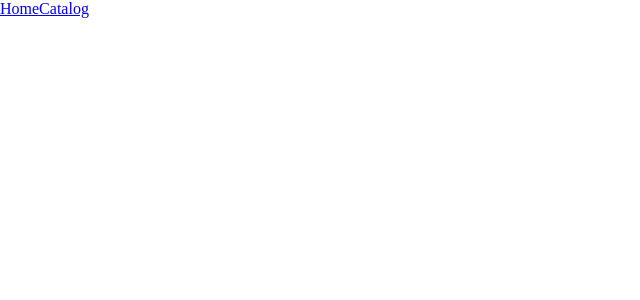
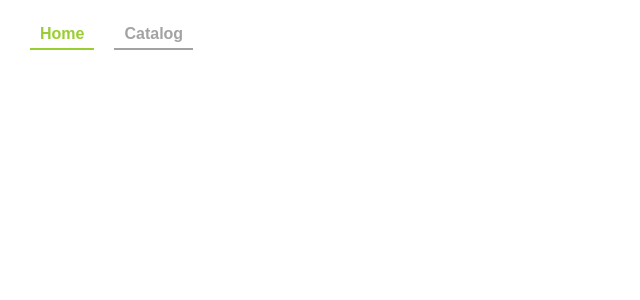
Before and after one commit to anton-sergeenkov/--AppReact, a React app: page / in a window 1280 px wide. Shown: the top 300 px of the page, without its empty margins (0-640 px from the left). Built offline with nearby package versions, Linux system fonts and the light colour scheme.

Commit message:
active link

```diff
--- a/src/components/App/App.js
+++ b/src/components/App/App.js
@@ -1,19 +1,15 @@
 import React, {Component} from 'react';
-import { BrowserRouter as Router, Route, Link } from 'react-router-dom';
-import Menu from '../Menu/Menu';
+import { BrowserRouter as Router, Route } from 'react-router-dom';
+import Header from '../Header/Header';
 import Catalog from '../Catalog/Catalog';
 
 export default class App extends Component {
 	render() {
 		return (
 			<Router>
-				<div>
-					<Menu />
-					<Route path="/catalog" component={Catalog} />
-				</div>
+				<Header />
+				<Route path="/catalog" component={Catalog} />
 			</Router>
 		);
 	}
 }
-
-// <Catalog />
--- a/src/components/Catalog/Catalog.scss
+++ b/src/components/Catalog/Catalog.scss
@@ -6,13 +6,13 @@
     padding: 10px;
 }
 .element {
+    display: flex;
+    flex-direction: column;
+    justify-content: space-around;
     width: 250px;
     margin: 10px;
     padding: 20px;
     box-shadow: $box-shadow;
-    display: flex;
-    flex-direction: column;
-    justify-content: space-around;
     .name {
         padding: 10px;
         text-align: center;
--- /dev/null
+++ b/src/components/Header/Header.js
@@ -0,0 +1,19 @@
+import React, {Component} from 'react';
+import Menu from '../Menu/Menu';
+import classes from './Header.scss';
+
+export default class Header extends Component {
+	constructor(props) {
+		super(props);
+		this.state = {
+			//
+		};
+	}
+	render() {
+		return (
+			<div className={classes.wrapper}>
+                <Menu />
+			</div>
+		);
+	}
+}
--- /dev/null
+++ b/src/components/Header/Header.scss
@@ -0,0 +1,6 @@
+@import './src/styles/vars';
+
+.wrapper {
+    display: flex;
+    padding: 20px;
+}
--- a/src/components/Menu/Menu.js
+++ b/src/components/Menu/Menu.js
@@ -1,6 +1,6 @@
 import React, {Component} from 'react';
 import classes from './Menu.scss';
-import { BrowserRouter as Router, Route, Link } from 'react-router-dom';
+import { BrowserRouter as Router, Route, NavLink } from 'react-router-dom';
 
 export default class Menu extends Component {
 	constructor(props) {
@@ -11,10 +11,10 @@ export default class Menu extends Component {
 	}
 	render() {
 		return (
-			<div className={classes.wrapper}>
-				<Link to="/">Home</Link>
-				<Link to="/catalog/">Catalog</Link>
-			</div>
+			<ul className={classes.wrapper}>
+				<li><NavLink to="/" exact>Home</NavLink></li>
+				<li><NavLink to="/catalog/">Catalog</NavLink></li>
+			</ul>
 		);
 	}
 }
--- a/src/components/Menu/Menu.scss
+++ b/src/components/Menu/Menu.scss
@@ -1,6 +1,25 @@
+@import './src/styles/vars';
+
 .wrapper {
-    //
+    display: flex;
+    margin: 0;
+    padding: 0;
+    list-style-type: none;
+    a {
+        display: block;
+        margin: 0px 10px;
+        padding: 5px 10px;
+        border-bottom: 2px solid $color-text;
+        font-family: sans-serif;
+        font-weight: bold;
+        color: $color-text;
+        text-decoration: none;
+    }
 }
-.element {
-    //
+
+:global {
+    a.active {
+        border-bottom: 2px solid $color-accent-text !important;
+        color: $color-accent-text !important;
+    }
 }
--- a/src/styles/vars.scss
+++ b/src/styles/vars.scss
@@ -5,9 +5,16 @@ $fsize-content:    18px;
 $fsize-text-small: 15px;
 $fsize-btn:        13px;
 
-$color-lighter: #ffffff;
-$color-light: #f4f4f4;
-$color-accent: #209c89;
+$color-light:       #f4f4f4;  // light-gray
+$color-accent:      #0ba8a0;  // blue-green
+$color-accent-text: #9acd32;  // ligth-green
+$color-text:        #a3a3a3;  // dark-gray
+
+$color-error:   #e283ae; // dark pink
+$color-green:   #4aaf2d; // green
+$color-crimson: #bf7abe; // crimson
+$color-brown:   #b3b768; // gold
+$color-violet:  #4707b7; // violet
 
 $box-shadow:
     0 16px 24px 2px rgba(33,37,41,.02),
--- a/webpack.config.js
+++ b/webpack.config.js
@@ -15,7 +15,9 @@ module.exports = {
 		contentBase: './dist',
 		historyApiFallback: {
 			disableDotRule: true
-		}
+		},
+		stats: 'errors-only',
+		port: 3000
 	},
 	module: {
 		rules: [
```
